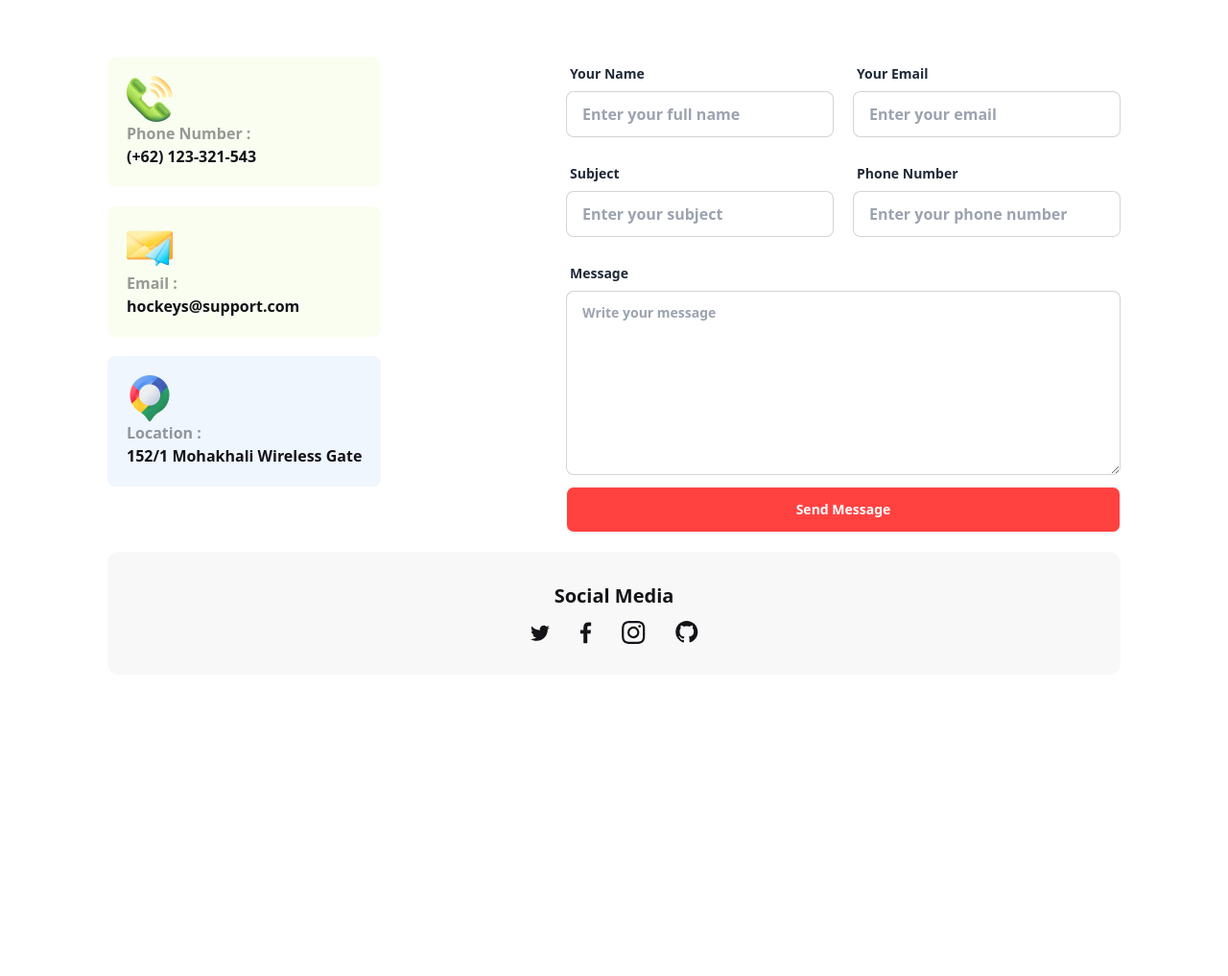
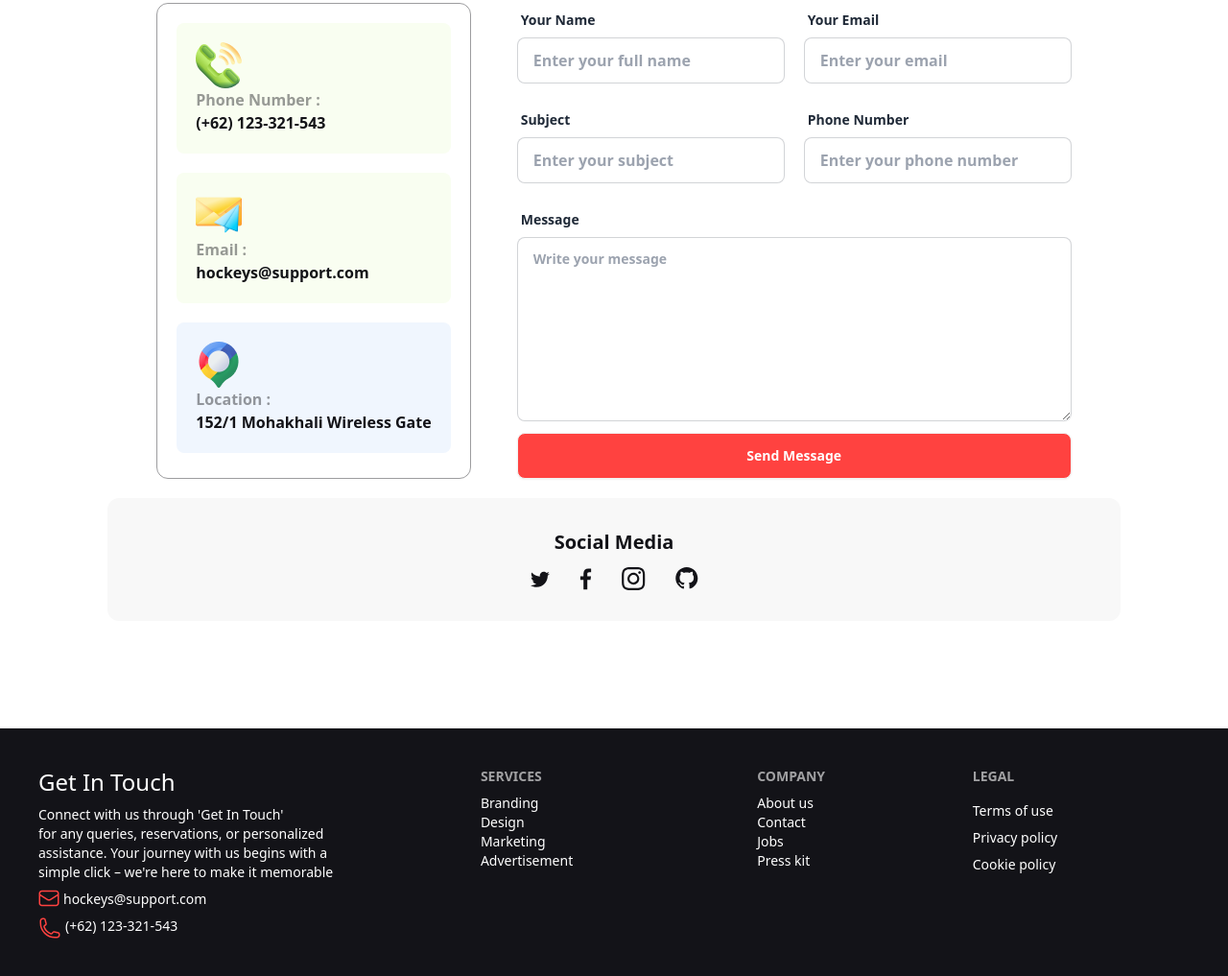
Before and after one commit to SazidBinMostafa/B9A3, a plain HTML site: page index.html in a window 1280 px wide. Shown: the part 4445-5462 px from the top of the page at 96% size. Before the commit the page ends 5260 px from the top, so only its background shows below. Drawn offline with nearby package versions, Linux system fonts and the light colour scheme.

Commit message:
footer added

```diff
--- a/index.html
+++ b/index.html
@@ -393,8 +393,8 @@
           or to discuss personalized plans. We're here to make your experience exceptional and tailor our services to
           you.</p>
       </div>
-      <div class="lg:flex justify-between gap-5 mt-28">
-        <div class="col-span-2">
+      <div class="lg:flex justify-center gap-12 mt-14">
+        <div class="border border-[#13131869] p-5 rounded-xl">
           <div class="bg-[#f9fef1] p-5 rounded-lg">
             <img src="Images/Group 1171275317.png" alt="">
             <p class="text-[#1313186d]">Phone Number : </p>
@@ -411,7 +411,7 @@
             <p>152/1 Mohakhali Wireless Gate</p>
           </div>
         </div>
-        <div class="grid grid-cols-2 lg:col-span-3 w-fit gap-5">
+        <div class="grid grid-cols-2 w-fit gap-5">
           <label class="form-control w-full max-w-xs">
             <div class="label">
               <span class="label-text">Your Name</span>
@@ -460,8 +460,44 @@
   </main>
 
   <!-- Footer -->
-  <footer>
-
+  <footer class="footer p-10 bg-[#131318] text-white text-base-content">
+    <aside>
+      <h3 class="text-2xl">Get In Touch</h3>
+      <p>Connect with us through 'Get In Touch' <br>
+         for any queries, reservations, or personalized <br>
+          assistance. Your journey with us begins with a <br>
+           simple click – we're here to make it memorable</p>
+           <p class="flex gap-1"><svg width="22" height="18" viewBox="0 0 22 18" fill="none" xmlns="http://www.w3.org/2000/svg">
+            <path d="M20.75 3.75V14.25C20.75 14.8467 20.5129 15.419 20.091 15.841C19.669 16.2629 19.0967 16.5 18.5 16.5H3.5C2.90326 16.5 2.33097 16.2629 1.90901 15.841C1.48705 15.419 1.25 14.8467 1.25 14.25V3.75M20.75 3.75C20.75 3.15326 20.5129 2.58097 20.091 2.15901C19.669 1.73705 19.0967 1.5 18.5 1.5H3.5C2.90326 1.5 2.33097 1.73705 1.90901 2.15901C1.48705 2.58097 1.25 3.15326 1.25 3.75M20.75 3.75V3.993C20.75 4.37715 20.6517 4.75491 20.4644 5.0903C20.2771 5.42569 20.0071 5.70754 19.68 5.909L12.18 10.524C11.8252 10.7425 11.4167 10.8582 11 10.8582C10.5833 10.8582 10.1748 10.7425 9.82 10.524L2.32 5.91C1.99292 5.70854 1.72287 5.42669 1.53557 5.0913C1.34827 4.75591 1.24996 4.37815 1.25 3.994V3.75" stroke="#FF4240" stroke-width="1.5" stroke-linecap="round" stroke-linejoin="round"/>
+            </svg>
+            hockeys@support.com</p>
+           <p class="flex gap-1"><svg width="24" height="24" viewBox="0 0 24 24" fill="none" xmlns="http://www.w3.org/2000/svg">
+            <path d="M2.25 6.75C2.25 15.034 8.966 21.75 17.25 21.75H19.5C20.0967 21.75 20.669 21.5129 21.091 21.091C21.5129 20.669 21.75 20.0967 21.75 19.5V18.128C21.75 17.612 21.399 17.162 20.898 17.037L16.475 15.931C16.035 15.821 15.573 15.986 15.302 16.348L14.332 17.641C14.05 18.017 13.563 18.183 13.122 18.021C11.4849 17.4191 9.99815 16.4686 8.76478 15.2352C7.53141 14.0018 6.58087 12.5151 5.979 10.878C5.817 10.437 5.983 9.95 6.359 9.668L7.652 8.698C8.015 8.427 8.179 7.964 8.069 7.525L6.963 3.102C6.90214 2.85869 6.76172 2.6427 6.56405 2.48834C6.36638 2.33397 6.1228 2.25008 5.872 2.25H4.5C3.90326 2.25 3.33097 2.48705 2.90901 2.90901C2.48705 3.33097 2.25 3.90326 2.25 4.5V6.75Z" stroke="#FF4240" stroke-width="1.5" stroke-linecap="round" stroke-linejoin="round"/>
+            </svg>
+            (+62) 123-321-543</p>
+    </aside>
+    <div class="flex gap-48">
+      <nav>
+        <h6 class="footer-title">Services</h6>
+        <a class="link link-hover">Branding</a><br>
+        <a class="link link-hover">Design</a><br>
+        <a class="link link-hover">Marketing</a><br>
+        <a class="link link-hover">Advertisement</a>
+      </nav>
+      <nav>
+        <h6 class="footer-title">Company</h6>
+        <a class="link link-hover">About us</a><br>
+        <a class="link link-hover">Contact</a><br>
+        <a class="link link-hover">Jobs</a><br>
+        <a class="link link-hover">Press kit</a>
+      </nav>
+    </div>
+    <nav>
+      <h6 class="footer-title">Legal</h6>
+      <a class="link link-hover">Terms of use</a>
+      <a class="link link-hover">Privacy policy</a>
+      <a class="link link-hover">Cookie policy</a>
+    </nav>
   </footer>
 </body>
 
```
